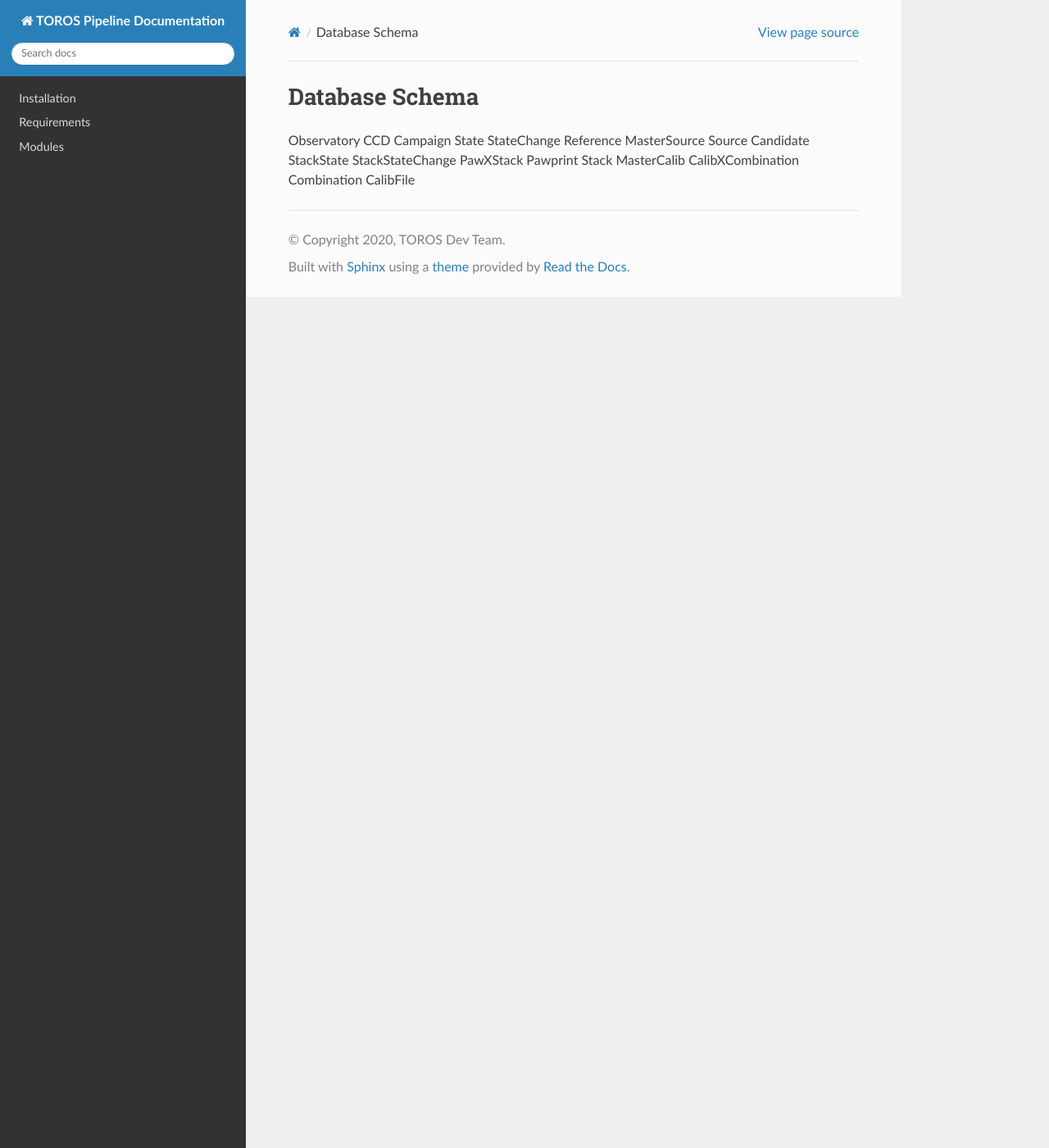
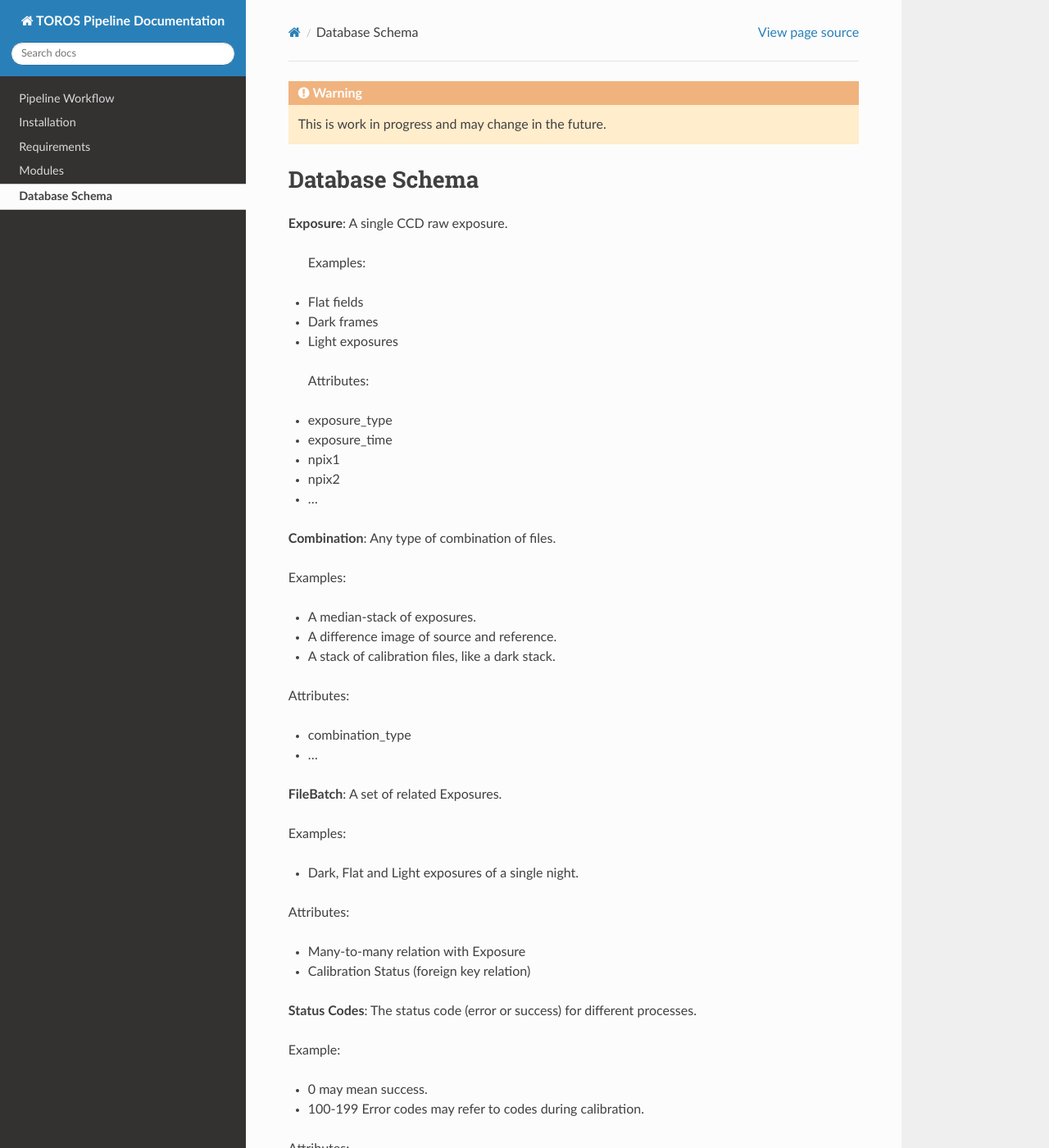
Before and after one commit to toros-astro/pipeline-docs, a Sphinx documentation site: the page built from source/orm.rst, in a window 1280 px wide and 1400 px high. Shown: the whole window at 82% size. Built offline with Sphinx 7.4.7 and the Read the Docs theme 2.0.0, drawn with Linux system fonts in a browser that asks for light colours; some of the changed text lies outside the part shown.

Commit message:
More documentation

```diff
--- a/source/orm.rst
+++ b/source/orm.rst
@@ -1,24 +1,59 @@
 .. _orm:
+
+.. warning::
+  This is work in progress and may change in the future.
 
 Database Schema
 ===============
 
+**Exposure**: A single CCD raw exposure.
 
-Observatory
-CCD
-Campaign
-State
-StateChange
-Reference
-MasterSource
-Source
-Candidate
-StackState
-StackStateChange
-PawXStack
-Pawprint
-Stack
-MasterCalib
-CalibXCombination
-Combination
-CalibFile
+ Examples:
+
+- Flat fields
+- Dark frames
+- Light exposures
+
+ Attributes:
+
+- exposure_type
+- exposure_time
+- npix1
+- npix2
+- ...
+
+**Combination**: Any type of combination of files.
+
+Examples:
+
+- A median-stack of exposures.
+- A difference image of source and reference.
+- A stack of calibration files, like a dark stack.
+
+Attributes:
+
+- combination_type
+- ...
+
+**FileBatch**: A set of related Exposures.
+
+Examples:
+
+- Dark, Flat and Light exposures of a single night.
+
+Attributes:
+
+- Many-to-many relation with Exposure
+- Calibration Status (foreign key relation)
+
+**Status Codes**: The status code (error or success) for different processes.
+
+Example:
+
+- 0 may mean success.
+- 100-199 Error codes may refer to codes during calibration.
+
+Attributes:
+
+- number_code
+- description
```
Also changed, not shown: source/index.rst (+2 -9 lines), source/modules.rst (+37 -5 lines), source/workflow.rst (added, +88 -0 lines).
